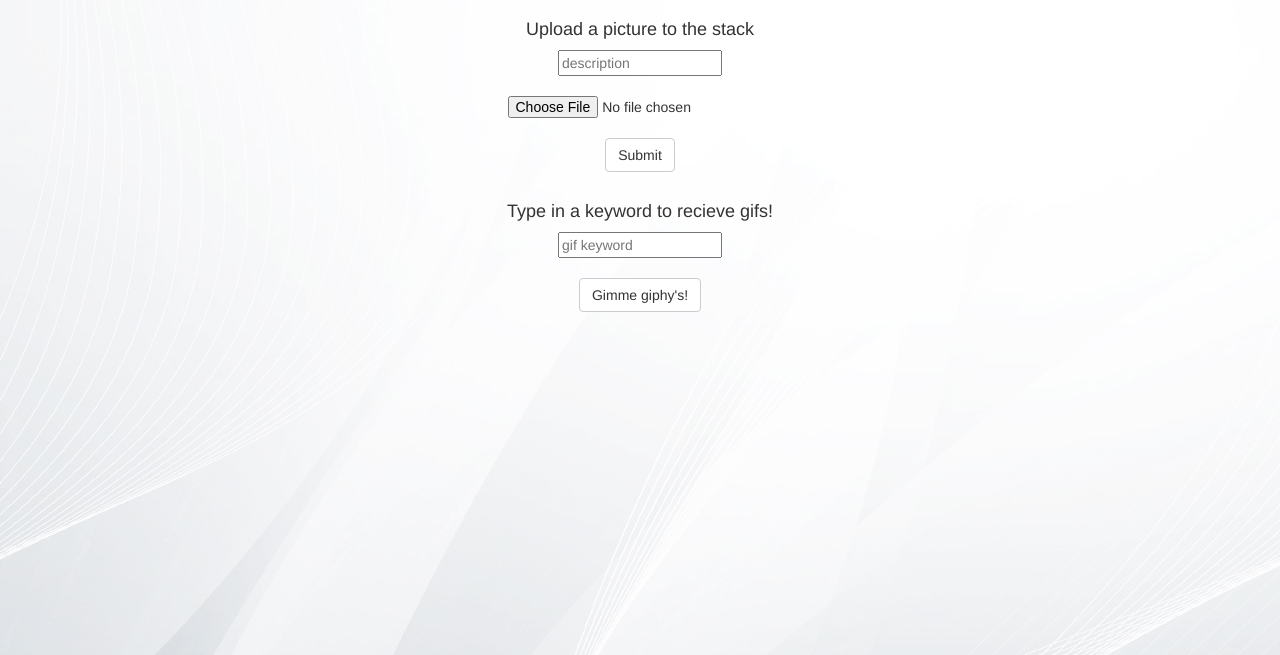
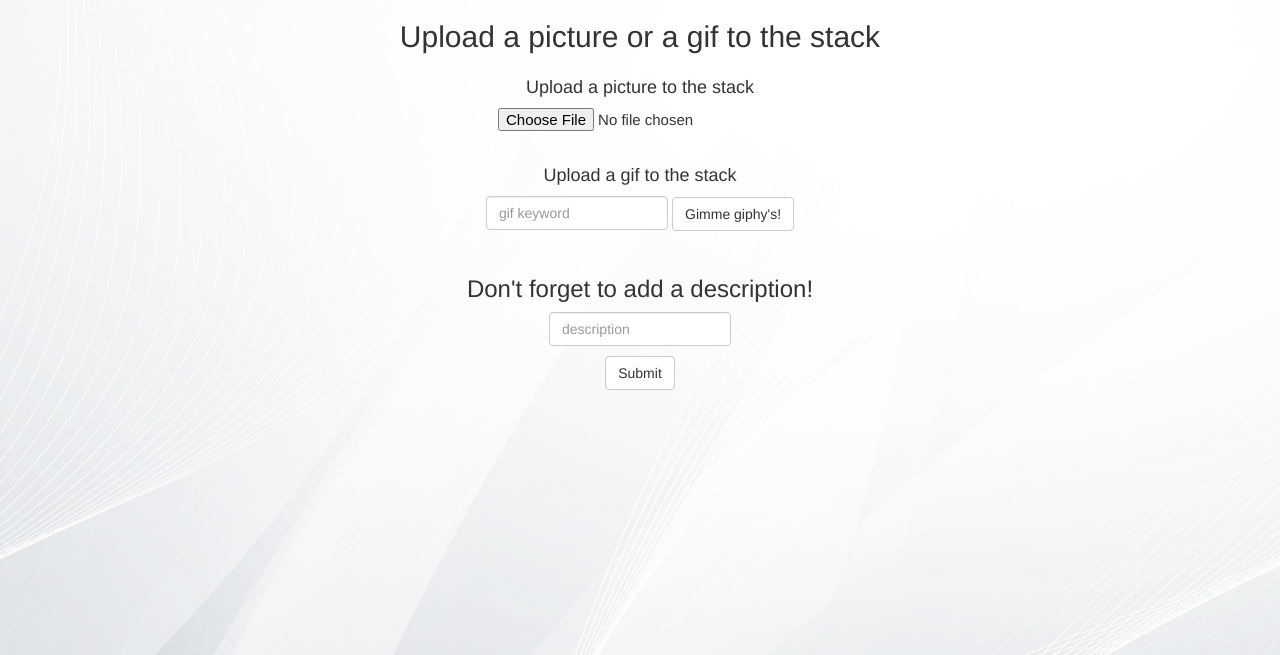
Before and after one commit to YasBenAll/WEBIK07, a Flask app: template templates/upload.html in a window 1280 px wide. Shown: the part 67-722 px from the top of the page. Run offline with Flask 2, Linux system fonts and the light colour scheme; the template is opened without the code that fills it, so the values that code supplies are empty; some libraries are stand-ins or nearby versions.

Commit message:
fixed design of upload page

```diff
--- a/templates/upload.html
+++ b/templates/upload.html
@@ -30,23 +30,23 @@
         window.location.replace(" {{ url_for('feed') }}");
     }
 </script>
-
-    <h4>Upload a picture to the stack</h4>
         <p id="demo"></p>
     <form method="post" enctype="multipart/form-data" action="{{url_for('upload')}}">
-        <input type="description" placeholder="description" name="description" id="description">
-        <br/>
-        <br/>
-        <input type="file" name="photo" class="button" id="choosefile" align="right">
-        <br/>
-        <button class = "btn btn-default animate" id = "uploadbutton" type="submit">Submit</button>
-        <br/>
-        <br/>
-    <h4>Type in a keyword to recieve gifs!</h4>
-        <input type="description" placeholder="gif keyword" name="giphy" id="giphy">
-        <br/>
-        <br/>
-        <button class = "btn btn-default animate" name ="giphysubmit" id = "giphysubmit" type="submit">Gimme giphy's!</button>
+        <h2 style="padding-bottom: 15px">Upload a picture or a gif to the stack</h2>
+        <div class="uitleg">
+            <h4>Upload a picture to the stack</h4>
+            <input type="file" name="photo" class="button" id="choosefile" align="right">
+        </div>
+        <div class="uitleg">
+            <h4>Upload a gif to the stack </h4>
+            <input class="form-control animate" type="description" placeholder="gif keyword" name="giphy" id="giphy">
+            <button class = "btn btn-default animate" name ="giphysubmit" id = "giphysubmit" type="submit">Gimme giphy's!</button>
+        </div>
+        <div class="uitleg">
+            <h3>Don't forget to add a description!</h3>
+            <input class="form-control animate" type="description" placeholder="description" name="description" id="description"><br/>
+            <button class = "btn btn-default animate" id = "uploadbutton" type="submit" style="margin-top: 10px">Submit</button>
+        </div>
     </form>
 
     {% for i in urldata %}
```
